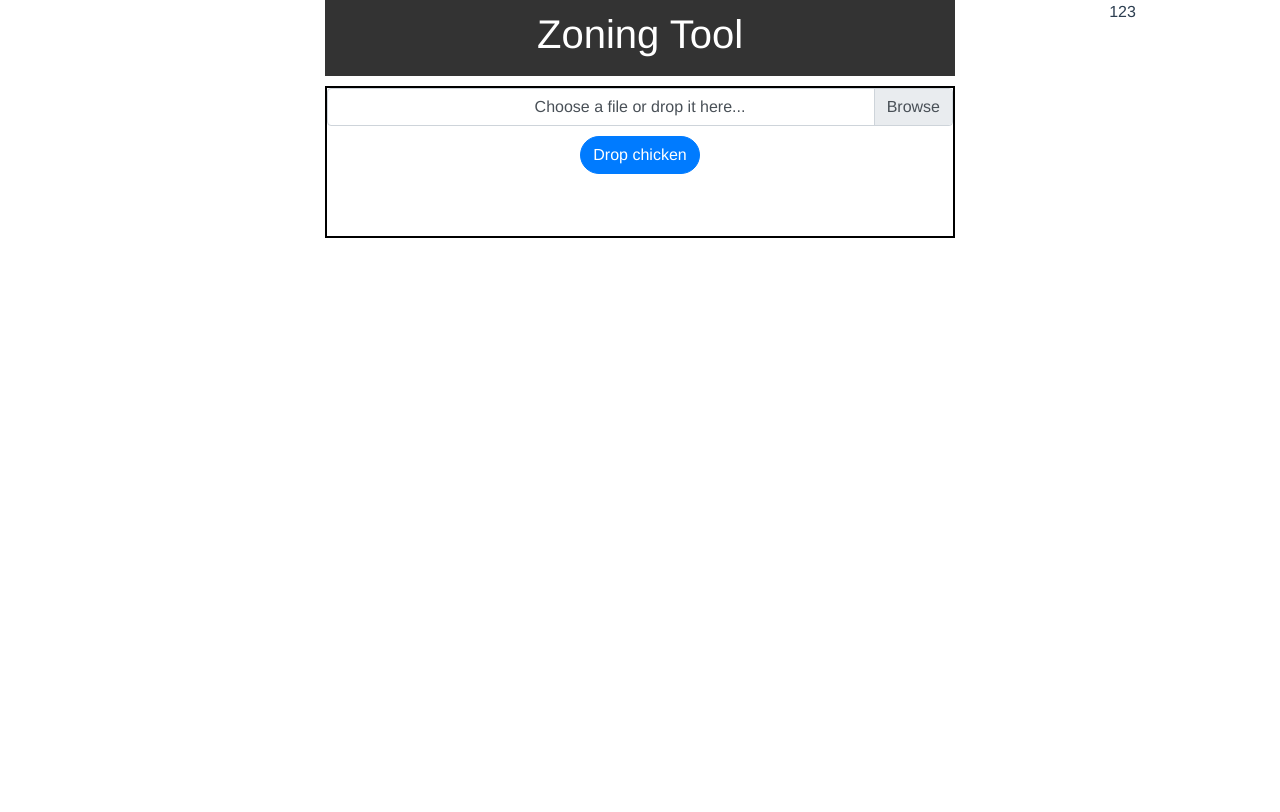
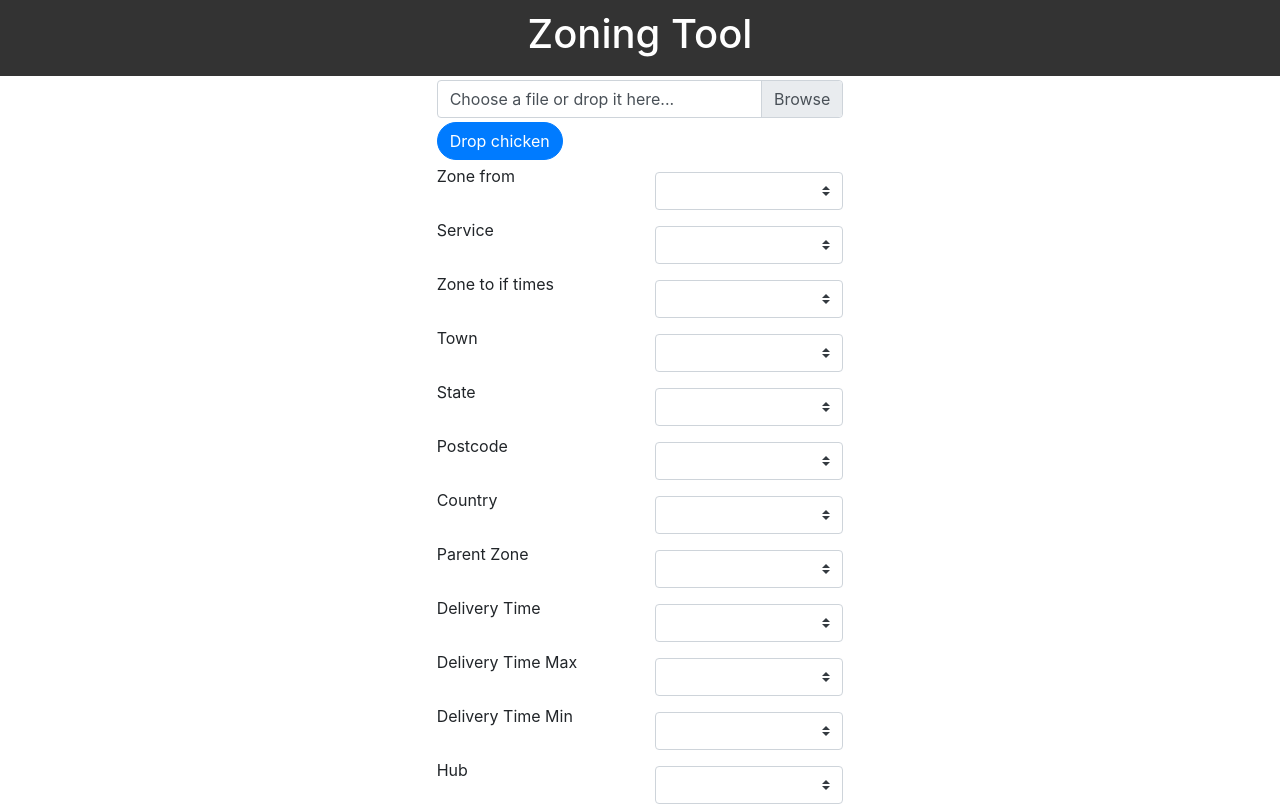
Before and after one commit to NickSolante/csvuploadvjs, a Vue app: page / in a window 1280 px wide. Built offline with nearby package versions, Linux system fonts and the light colour scheme.

Commit message:
commiting yesterdays updates

```diff
--- a/src/App.vue
+++ b/src/App.vue
@@ -1,78 +1,25 @@
 <template>
-  <div
-    id="app"
-    class="wrapper"
-  >
-    <Header class="heads" />
-    <Uploads
-      class="inputs"
-      @passData="(e) => {
-        dataSet = e }"
-      @passDataFile="(e) => {
-        headerOnFiles = e
-      }"
-    />
-    <CsvHeaders
-      :fields="dataSet"
-    />
+  <div>
+    <Core />
   </div>
 </template>
 
 <script>
-import Uploads from './core/Uploads';
-import Header from './components/layout/Header';
-import CsvHeaders from './core/CsvHeaders';
+import Core from './core/Core';
 
 export default {
   name: 'App',
   components: {
-    Header,
-    Uploads,
-    CsvHeaders
+    Core
   },
   data () {
     return {
-      dataSet: {},
-      headerOnFiles: {},
-      dataFields: this.dataSet
-    }
-  },
-  methods: {
-    passToChild (dataSet) {
-      console.log(dataSet)
-    },
-    passToChildFile (fileDataSet) {
-      this.headerOnFiles = fileDataSet
-      console.log(this.dataSet.data)
+      dataSet: [],
+      headerOnFiles: []
     }
   }
 }
 </script>
 
 <style lang='scss'>
-#app {
-  font-family: "Avenir", Helvetica, Arial, sans-serif;
-  -webkit-font-smoothing: antialiased;
-  -moz-osx-font-smoothing: grayscale;
-  text-align: center;
-  color: #2c3e50;
-  margin: 0, 0, 0, 0;
-}
-.wrapper {
-  border: 2px black;
-  display: grid;
-  grid-template-columns: 1fr 2fr 1fr;
-  grid-template-rows: 1fr 2fr auto;
-  grid-column-gap: 10px;
-  grid-row-gap: 10px;
-  .heads {
-    grid-column-start: 2;
-  }
-  .inputs {
-    grid-column-start: 2;
-    grid-row-start: 2;
-    border-color: black;
-    border: 2px solid black;
-  }
-}
 </style>
--- a/src/core/Core.vue
+++ b/src/core/Core.vue
@@ -1,16 +1,31 @@
 <template>
-  <div
-    id="app"
-    class="wrapper"
-  >
+  <div>
     <Header class="heads" />
-    <Uploads
-      class="inputs"
-      @passData="(e) => {
-        dataSet = e }"
-      @passDataFile="passToChildFile"
-    />
-    <CsvHeaders v />
+    <b-row>
+      <b-col />
+      <b-col>
+        <Uploads
+          class="inputs mt"
+          @passData="(e) => {
+            dataSet = e }"
+          @passDataFile="(e) => {
+            headerOnFiles = e
+          }"
+        />
+      </b-col>
+      <b-col />
+    </b-row>
+    <b-row>
+      <b-col />
+      <b-col>
+        <CsvHeaders
+          class="mx-auto mt"
+          :fields="dataSet"
+          :csvfile="headerOnFiles"
+        />
+      </b-col>
+      <b-col />
+    </b-row>
   </div>
 </template>
 
@@ -20,42 +35,23 @@ import Header from '../components/layout/Header';
 import CsvHeaders from './CsvHeaders';
 
 export default {
-  name: 'Core',
+  name: 'App',
   components: {
     Header,
     Uploads,
     CsvHeaders
   },
-  props: {
-    dataSet: {
-      type: Object,
-      required: false,
-      default: () => {
-        return {}
-      }
-    },
-    headerOnFiles: {
-      type: Object,
-      required: false,
-      default: () => {
-        return {}
-      }
-    }
-  },
   data () {
-    return {}
-  },
-  methods: {
-    passToChild (dataSet) {
-      console.log(dataSet)
-    },
-    passToChildFile (fileDataSet) {
-      this.headerOnFiles = fileDataSet
-      console.log(this.dataSet.data)
+    return {
+      dataSet: [],
+      headerOnFiles: []
     }
   }
 }
 </script>
 
 <style lang='scss'>
+.mt {
+  margin-top: 0.25rem;
+}
 </style>
--- a/src/core/CsvHeaders.vue
+++ b/src/core/CsvHeaders.vue
@@ -1,34 +1,213 @@
 <template>
-  <div>
-    123
+  <div @variable="() => { csvfile !== null }">
+    <b-form>
+      <b-row>
+        <b-col>Zone from</b-col>
+        <b-col>
+          <b-form-select class="thePaddening">
+            <option
+              v-for="(Value , index) of csvfile"
+              :key="index"
+            >
+              {{ Value }}
+            </option>
+          </b-form-select>
+        </b-col>
+      </b-row>
+      <b-row>
+        <b-col>Service</b-col>
+        <b-col>
+          <b-form-select class="thePaddening">
+            <option
+              v-for="(Value , index) of csvfile"
+              :key="index"
+            >
+              {{ Value }}
+            </option>
+          </b-form-select>
+        </b-col>
+      </b-row>
+      <b-row>
+        <b-col>Zone to if times</b-col>
+        <b-col>
+          <b-form-select class="thePaddening">
+            <option
+              v-for="(Value , index) of csvfile"
+              :key="index"
+            >
+              {{ Value }}
+            </option>
+          </b-form-select>
+        </b-col>
+      </b-row>
+      <b-row>
+        <b-col>Town</b-col>
+        <b-col>
+          <b-form-select class="thePaddening">
+            <option
+              v-for="(Value , index) of csvfile"
+              :key="index"
+            >
+              {{ Value }}
+            </option>
+          </b-form-select>
+        </b-col>
+      </b-row>
+      <b-row>
+        <b-col>State</b-col>
+        <b-col>
+          <b-form-select class="thePaddening">
+            <option
+              v-for="(Value , index) of csvfile"
+              :key="index"
+            >
+              {{ Value }}
+            </option>
+          </b-form-select>
+        </b-col>
+      </b-row>
+      <b-row>
+        <b-col>Postcode</b-col>
+        <b-col>
+          <b-form-select class="thePaddening">
+            <option
+              v-for="(Value , index) of csvfile"
+              :key="index"
+            >
+              {{ Value }}
+            </option>
+          </b-form-select>
+        </b-col>
+      </b-row>
+      <b-row>
+        <b-col>Country</b-col>
+        <b-col>
+          <b-form-select class="thePaddening">
+            <option
+              v-for="(Value , index) of csvfile"
+              :key="index"
+            >
+              {{ Value }}
+            </option>
+          </b-form-select>
+        </b-col>
+      </b-row>
+      <b-row>
+        <b-col>Parent Zone</b-col>
+        <b-col>
+          <b-form-select class="thePaddening">
+            <option
+              v-for="(Value , index) of csvfile"
+              :key="index"
+            >
+              {{ Value }}
+            </option>
+          </b-form-select>
+        </b-col>
+      </b-row>
+      <b-row>
+        <b-col>Delivery Time</b-col>
+        <b-col>
+          <b-form-select class="thePaddening">
+            <option
+              v-for="(Value , index) of csvfile"
+              :key="index"
+            >
+              {{ Value }}
+            </option>
+          </b-form-select>
+        </b-col>
+      </b-row>
+
+      <b-row>
+        <b-col>Delivery Time Max</b-col>
+        <b-col>
+          <b-form-select class="thePaddening">
+            <option
+              v-for="(Value , index) of csvfile"
+              :key="index"
+            >
+              {{ Value }}
+            </option>
+          </b-form-select>
+        </b-col>
+      </b-row>
+      <b-row>
+        <b-col>Delivery Time Min</b-col>
+        <b-col>
+          <b-form-select class="thePaddening">
+            <option
+              v-for="(Value , index) of csvfile"
+              :key="index"
+            >
+              {{ Value }}
+            </option>
+          </b-form-select>
+        </b-col>
+      </b-row>
+      <b-row>
+        <b-col>Hub</b-col>
+        <b-col>
+          <b-form-select class="thePaddening">
+            <option
+              v-for="(Value , index) of csvfile"
+              :key="index"
+            >
+              {{ Value }}
+            </option>
+          </b-form-select>
+        </b-col>
+      </b-row>
+    </b-form>
   </div>
 </template>
 
 <script>
 export default {
   props: {
+    // data from csv
     fields: {
-      type: Object,
+      type: Array,
       required: false,
       default: () => {
         return {}
       }
     },
-    headerOnFiles: {
-      type: Object,
+    // fields for header
+    csvfile: {
+      type: Array,
       required: false,
       default: () => {
         return {}
       }
     }
   },
+  data () {
+    return {
+      selected: null
+    }
+  },
   watch: {
     fields: function (newVal) {
-      console.log(newVal)
+      newVal ? this.cloneCopy() : console.log('no new val')
+    },
+    csvfile: function (headerVal) {
+      console.table(headerVal)
+    }
+  },
+  methods: {
+    cloneCopy () {
+      const dataCopy = JSON.parse(JSON.stringify(this.fields))
+      const headerCopy = JSON.parse(JSON.stringify(this.csvfile))
     }
   }
 }
 </script>
 
 <style scoped>
+.thePaddening {
+  margin-top: 0.5rem;
+  margin-bottom: 0.5rem;
+  font-weight: bold;
+}
 </style>
--- a/src/core/Uploads.vue
+++ b/src/core/Uploads.vue
@@ -8,9 +8,10 @@
       drop-placeholder="Drop file here..."
     />
     <b-button
+
       pill
       variant="primary"
-      class="paddMeAmedala"
+      class="paddMeAmedala mx-auto"
       @click="clickedChicken"
     >
       Drop chicken
@@ -58,10 +59,10 @@ export default {
       if (this.file) {
         Papa.parse(this.file, {
           header: true,
-          complete: (results) => {
-            this.$emit( 'passData', results)
+          complete: results => {
+            this.$emit('passData', results.data)
             const file = results.meta.fields
-            this.$emit( 'passDataFile', file)
+            this.$emit('passDataFile', file)
           }
         })
       }
@@ -79,6 +80,6 @@ export default {
   align-items: center;
 }
 .paddMeAmedala {
-  margin-top: 10px;
+  margin-top: 0.25rem;
 }
 </style>
```
